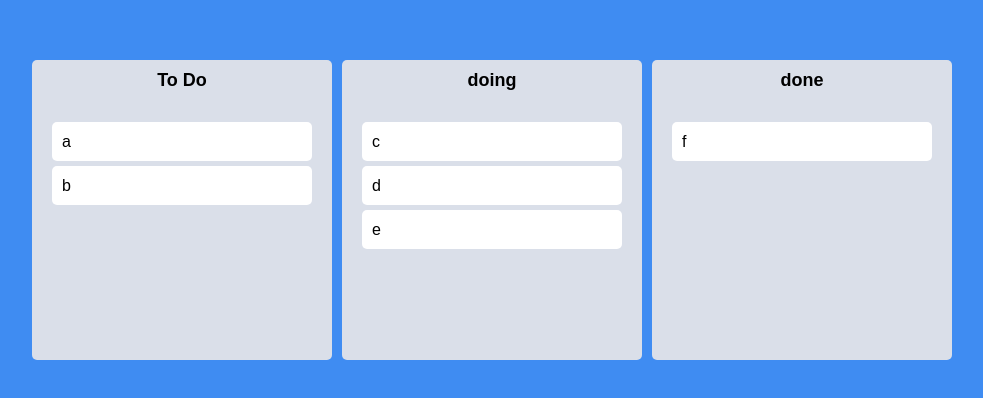
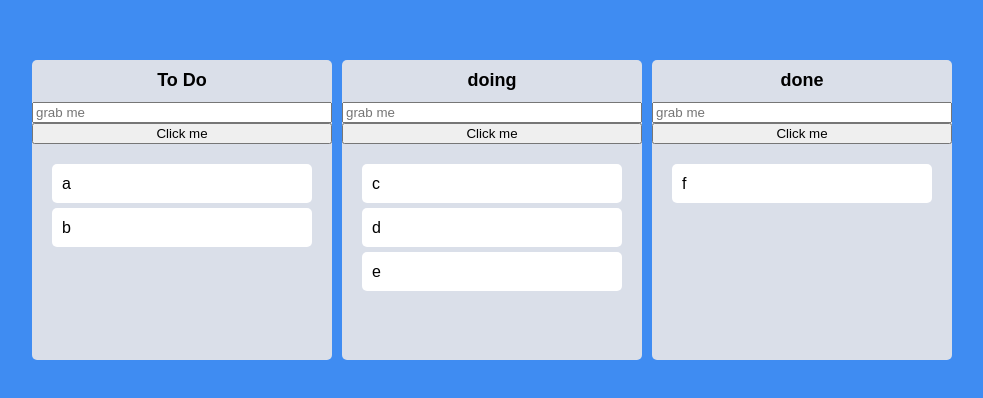
Before and after one commit to naraeseoWeb/nomad-react-masterclass, a React (Create React App) app: page / in a window 1280 px wide. Shown: the part 190-588 px from the top of the page, without its empty margins (148-1131 px from the left). Built offline with nearby package versions, Linux system fonts and the light colour scheme.

Commit message:
#6.13 [칸반보드] : useRef를 사용하여 focus, blur 제어하기

```diff
--- a/src/Components/Board.tsx
+++ b/src/Components/Board.tsx
@@ -1,4 +1,5 @@
 import { Droppable } from '@hello-pangea/dnd';
+import { useRef } from 'react';
 import styled from 'styled-components';
 import DraggableCard from './DraggableCard';
 
@@ -41,9 +42,19 @@ interface IBoardProps {
 }
 
 const Board = ({ toDos, boardId }: IBoardProps) => {
+  const inputRef = useRef<HTMLInputElement>(null);
+  const onClick = () => {
+    inputRef.current?.focus();
+    setTimeout(() => {
+      inputRef.current?.blur();
+    }, 5000);
+  };
+
   return (
     <Wrapper>
       <Title>{boardId}</Title>
+      <input ref={inputRef} placeholder='grab me' />
+      <button onClick={onClick}>Click me</button>
       <Droppable droppableId={boardId}>
         {(magic, info) => (
           <Area
```
